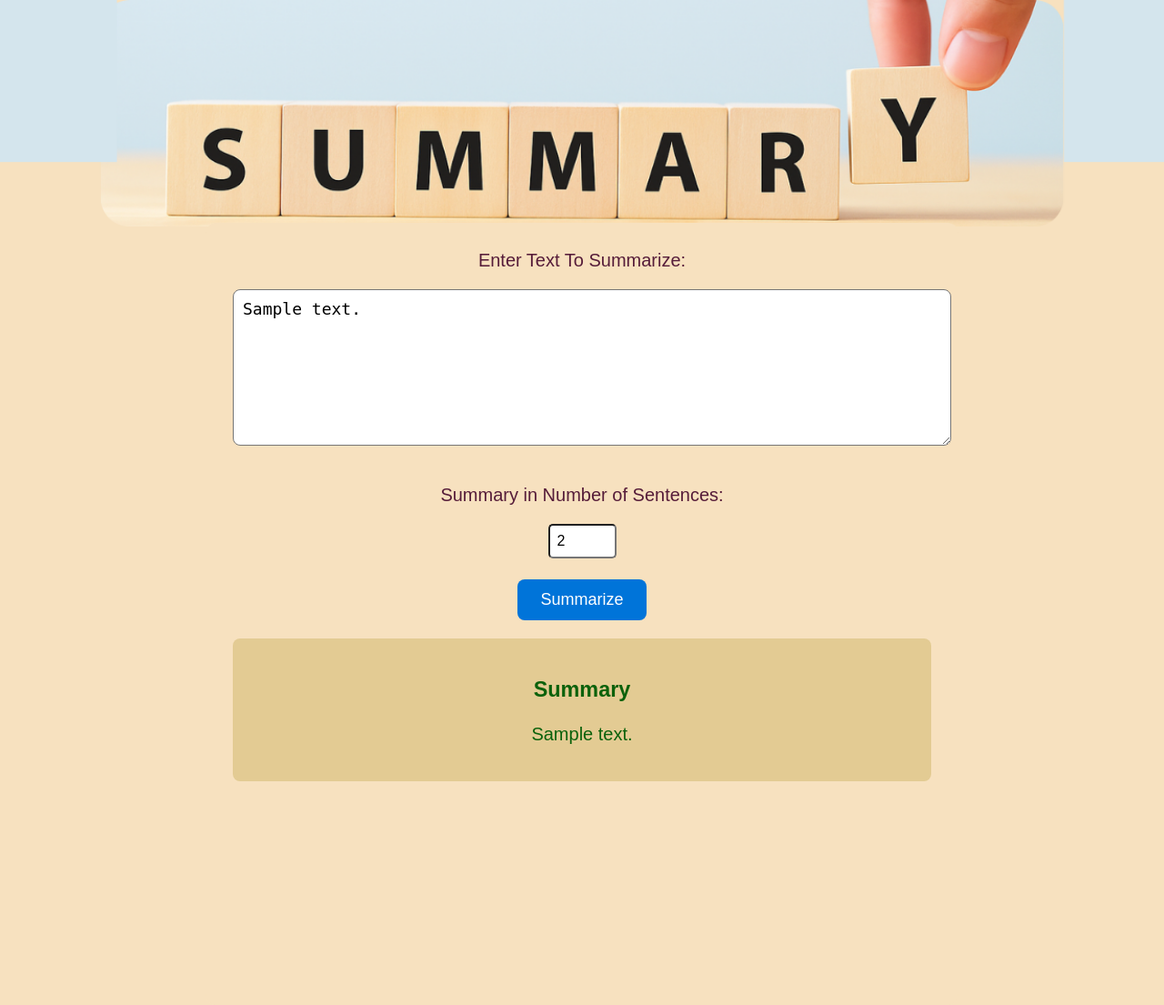
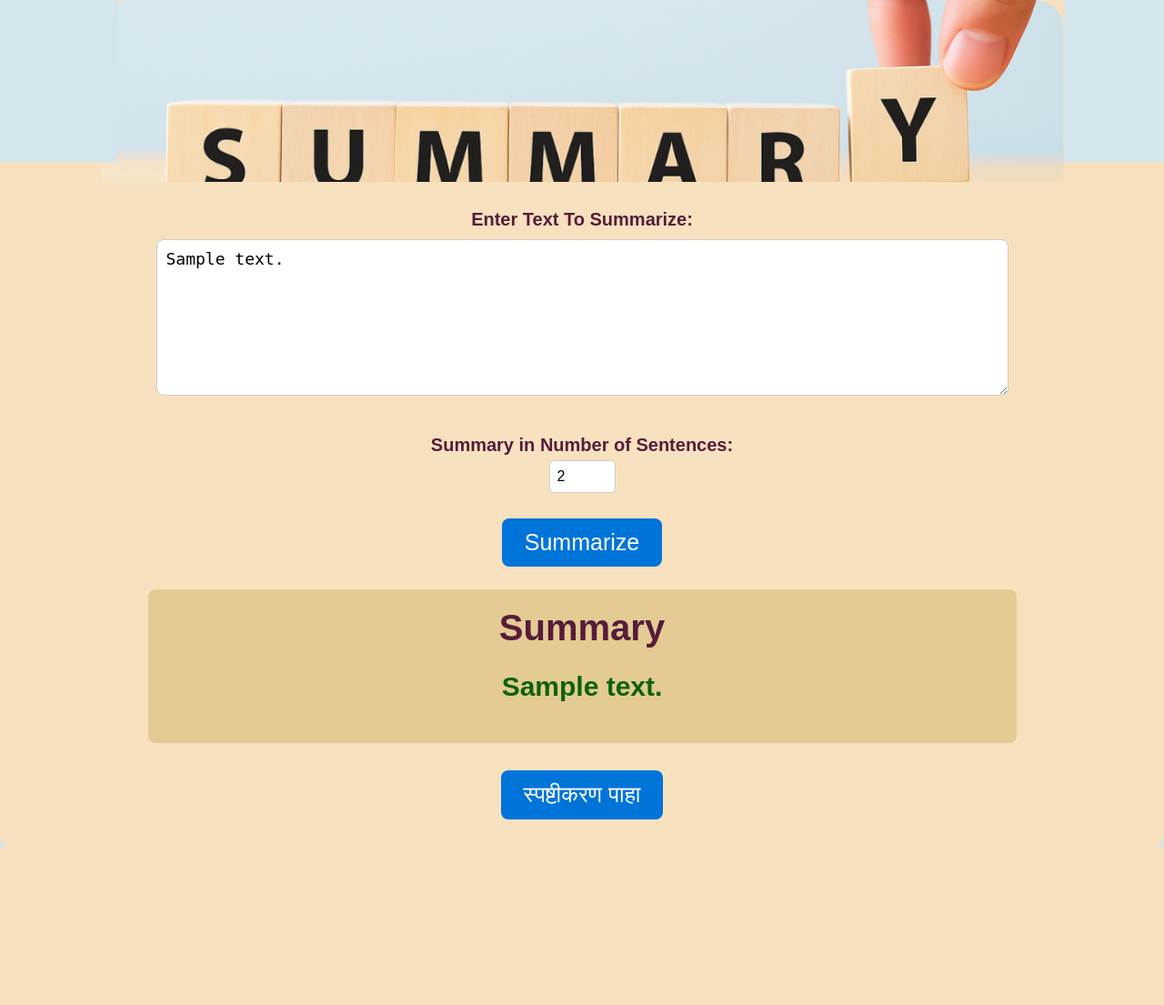
Before and after one commit to Princia3/MarathiTextSummarizer, a Flask app: template templates/index.html in a window 1280 px wide. Shown: the whole page at 91% size. After the commit the page ends 931 px from the top, so only its background shows below. Run offline with Flask 3, Linux system fonts and the light colour scheme; the template is opened without the code that fills it: most values are stand-ins (such as "Sample title", 1, 10 or a date in 2020).

Commit message:
Updated UI

```diff
--- a/templates/index.html
+++ b/templates/index.html
@@ -6,70 +6,112 @@
     <style>
         body {
             margin: 0;
-            height: 100vh;
+            min-height: 100vh;
             display: flex;
             justify-content: center;
-            align-items: center;     /* Align to top */
-                       /* Push a bit down */
+            align-items: flex-start;
             background-image: url("{{ url_for('static', filename='img1.png') }}");
             background-repeat: no-repeat;
+            background-attachment: fixed;
             background-position: center center;
             background-size: cover;
-            background-color : #f7e1bf;
+            background-color: #f7e1bf;
             font-family: Arial, sans-serif;
             font-size: 20px;
-            color: #561c39ff; /* Dark maroon text */
-}
+            color: #561c39ff;
+        }
 
         .container {
             background: #f7e1bf;
             padding: 30px;
             border-radius: 12px;
-            width: 60%;
-            margin-top: 550px;
+            width: 100%;
+            margin-top: 200px;
             text-align: center;
-            height: 100%;
         }
+
+        label {
+            font-weight: bold;
+        }
+
         textarea {
-            width: 100%;
+            width: 75%;
             height: 150px;
             margin-bottom: 15px;
             font-size: 18px;
             border-radius: 8px;
             padding: 10px;
-            margin-top: 20px;
+            margin-top: 10px;
+            border: 1px solid #ccc;
         }
+
         input[type="number"] {
             padding: 8px;
             font-size: 16px;
             border-radius: 5px;
-            margin-top: 20px;
+            margin-top: 5px;
+            border: 1px solid #ccc;
         }
+
         button {
             padding: 12px 25px;
-            font-size: 18px;
-            background-color: #0074D9; /* Blue */
+            font-size: 25px;
+            background-color: #0074D9;
             color: white;
             border: none;
             border-radius: 8px;
             cursor: pointer;
+            margin-top: 5px;
+            transition: background 0.3s ease;
         }
+
         button:hover {
             background-color: #005fa3;
         }
+
         .summary-box {
-            background: #e3cb93ff; /* Dark green */
-            color: #0b610bff; /* Neon green text */
+            background: #e3cb93ff;
+            width: 75% ;
+            color: #0b610bff;
             padding: 20px;
             border-radius: 8px;
-            margin-top: 20px;
-            font-size: 20px;
+            margin: 25px auto;
+            font: bold;
+            text-align: center;
+        }
+
+        .summary-box h1 {
+            margin-top: 0;
+            margin-bottom: 10px;
+            color: #561c39ff;
+        }
+
+        .explanation-box {
+            background: #f3f0ebff;
+            width: 75% ;
+            color: #333;
+            padding: 15px;
+            border-radius: 8px;
+            margin: 15px auto;
+            font-size: 18px;
+            text-align: left;
+            border-left: 7px solid #ff9800;
+        }
+
+        .explanation-box h4 {
+            margin: 0 0 10px 0;
+            color: #d35400;
+        }
+
+        .error-box {
+            color: red;
+            margin-top: 15px;
+            font-weight: bold;
         }
     </style>
 </head>
 <body>
     <div class="container">
-
         <form action="/summarize" method="post">
             <label for="text">Enter Text To Summarize:</label><br>
             <textarea name="text" required>{{ text if text else '' }}</textarea><br><br>
@@ -80,16 +122,52 @@
             <button type="submit">Summarize</button>
         </form>
 
-        {% if summary %}
-        <div class="summary-box">
-            <h3>Summary</h3>
-            <p>{{ summary }}</p>
-        </div>
-        {% endif %}
+       {% if summary %}
+<div class="summary-box">
+    <h1>Summary</h1>
+    <h2>{{ summary }}</h2>
+</div>
+
+{% if explanation %}
+<button type="button" onclick="toggleExplanation()">स्पष्टीकरण पाहा</button>
+<div class='explanation-box' id='explanationBox' style="display:none;">
+    <h3>सर्व वाक्यांचे PageRank स्कोर:</h3>
+    <table border="1" cellspacing="0" cellpadding="6">
+        <thead>
+            <tr>
+                <th>वाक्य</th>
+                <th>PageRank स्कोर</th>
+                <th>स्थिती</th>
+            </tr>
+        </thead>
+        <tbody>
+        {% for row in explanation %}
+            <tr>
+                <td>{{ row.sentence }}</td>
+                <td>{{ row.score }}</td>
+                <td>{{ row.selected }}</td>
+            </tr>
+        {% endfor %}
+        </tbody>
+    </table>
+</div>
+{% endif %}
+{% endif %}
+
 
         {% if error %}
-        <div style="color:red;">{{ error }}</div>
+        <div class="error-box">{{ error }}</div>
         {% endif %}
     </div>
+     <script>
+        function toggleExplanation() {
+            var box = document.getElementById("explanationBox");
+            if (box.style.display === "none" || box.style.display === "") {
+                box.style.display = "block";
+            } else {
+                box.style.display = "none";
+            }
+        }
+    </script>
 </body>
 </html>
```
